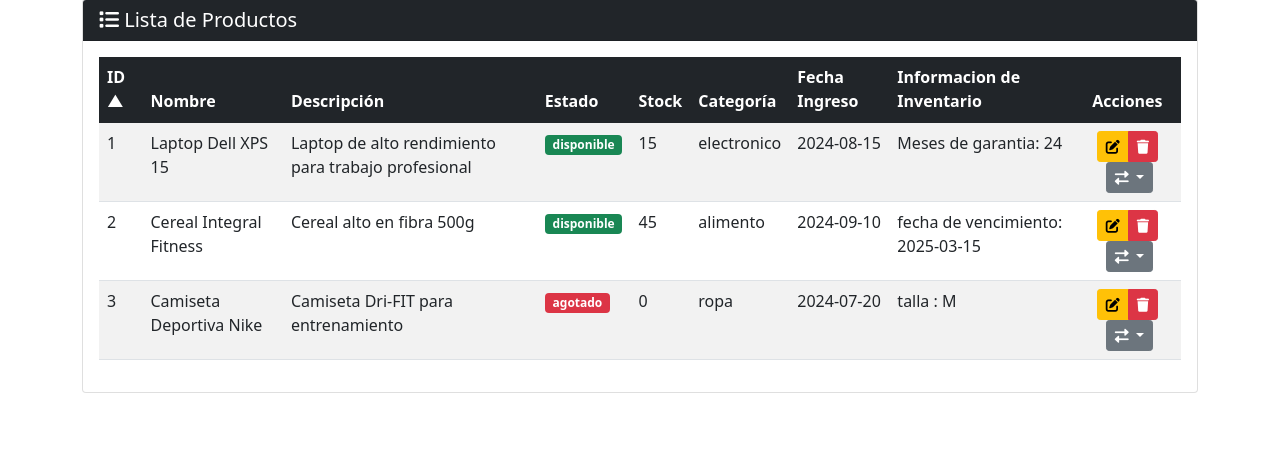
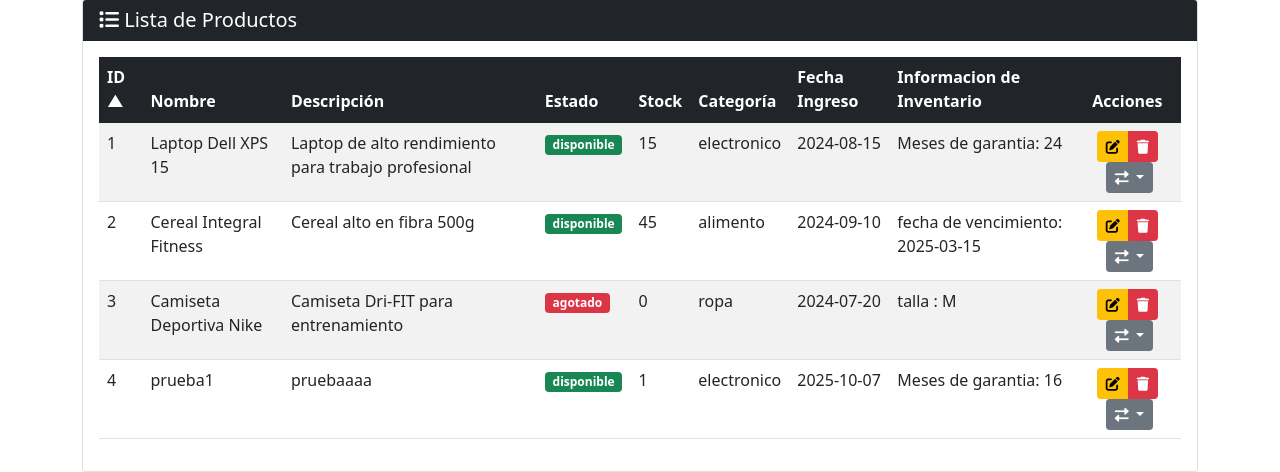
Before and after one commit to gravitax7/DESARROLLO_VII_ALVAN_SAMUDIO, a PHP site: page /PARCIALES/PARCIAL_2/index.php in a window 1280 px wide. Shown: the part 558-1030 px from the top of the page. Before the commit the page ends 951 px from the top, so only its background shows below. Run offline with PHP 8.4, Linux system fonts and the light colour scheme.

Commit message:
Punto 8 y parte del 6 completado

```diff
--- a/PARCIALES/PARCIAL_2/clases.php
+++ b/PARCIALES/PARCIAL_2/clases.php
@@ -85,6 +85,35 @@ class GestorInventario {
         return $this->items;
     }
 
+    public function agregar($nuevoProducto){
+        $this->cargarDesdeArchivo();
+        if($nuevoProducto['categoria']==="electronico"){
+                $producto = new ProductoElectronico($nuevoProducto);
+                //$this->items[] = $producto;
+            } elseif($nuevoProducto['categoria']==="alimento"){
+                $producto = new ProductoAlimento($datos);
+                //$this->items[] = $producto;
+            } elseif ($nuevoProducto['categoria']==="ropa"){
+                $producto = new ProductoRopa($datos);
+                //$this->items[] = $producto;
+            }
+         $producto->id = $this->obtenerMaximoId()+1;
+         $producto->fechaIngreso = date("Y-m-d");
+         $this->items[] = $producto;
+         $this->persistirEnArchivo();
+     }
+
+     public function eliminar($idProducto) {
+        foreach ($this->productos as $indice => $producto) {
+            if ($producto['id'] == $idProducto) {
+                unset($this->productos[$indice]);
+                $this->productos = array_values($this->productos);
+                return true;
+            }
+        }
+        return false;
+    }
+
     private function persistirEnArchivo() {
         $arrayParaGuardar = array_map(function($item) {
             return get_object_vars($item);
--- a/PARCIALES/PARCIAL_2/index.php
+++ b/PARCIALES/PARCIAL_2/index.php
@@ -17,6 +17,7 @@ $filtroEstado = $_GET['estado'] ?? '';
 
 // Procesar las diferentes operaciones
 if ($operacion === 'crear' && !empty($_GET['nombre'])) {
+    $gestor->agregar($_GET);
     $notificacion = "Producto agregado correctamente.";
 
 } elseif ($operacion === 'modificar' && !empty($_GET['id'])) {
--- a/PARCIALES/PARCIAL_2/productos.json
+++ b/PARCIALES/PARCIAL_2/productos.json
@@ -28,5 +28,15 @@
         "fechaIngreso": "2024-07-20",
         "categoria": "ropa",
         "talla": "M"
+    },
+    {
+        "id": 4,
+        "nombre": "prueba1",
+        "descripcion": "pruebaaaa",
+        "estado": "disponible",
+        "stock": "1",
+        "fechaIngreso": "2025-10-07",
+        "categoria": "electronico",
+        "garantiaMeses": "16"
     }
 ]
```
